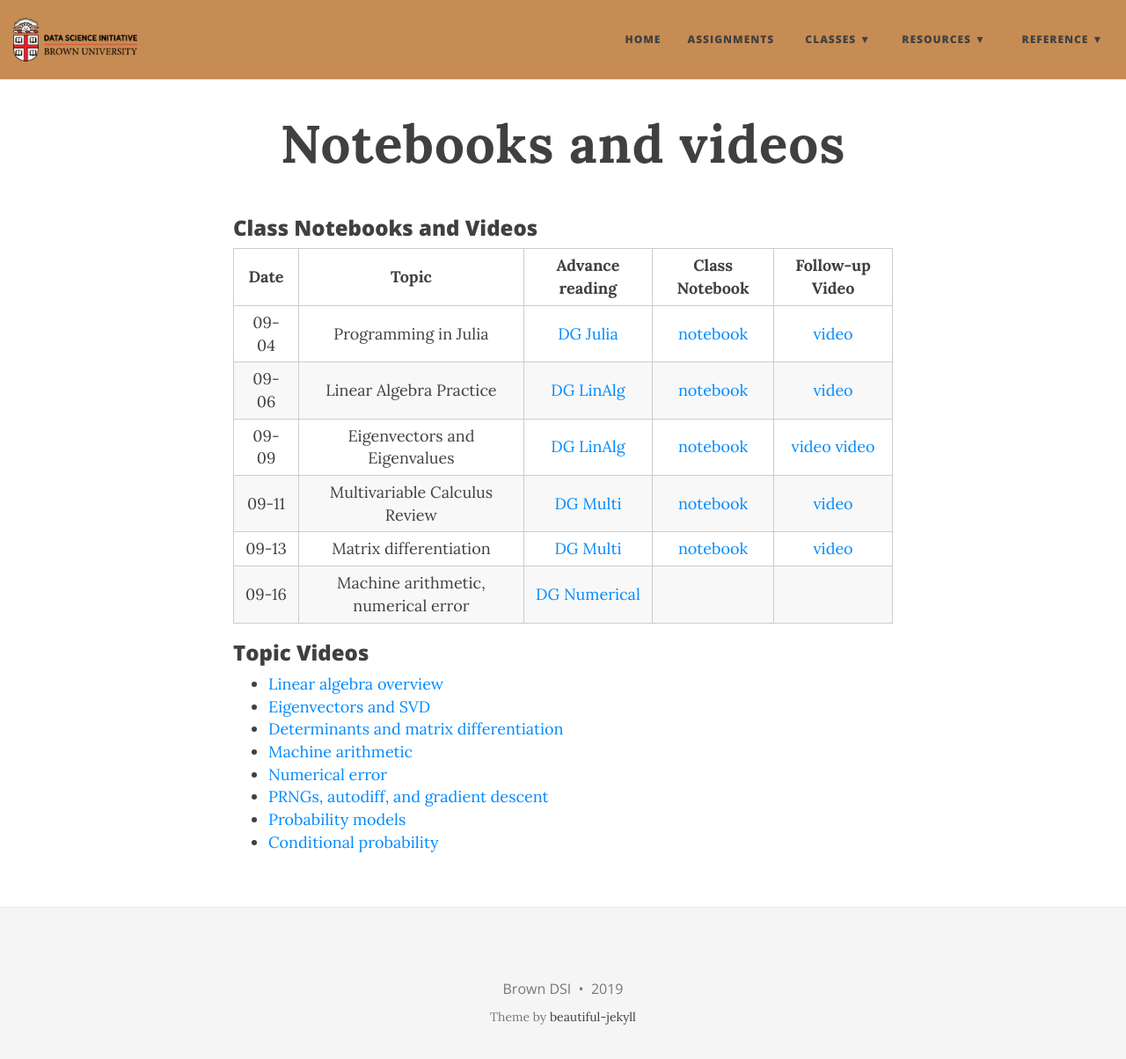
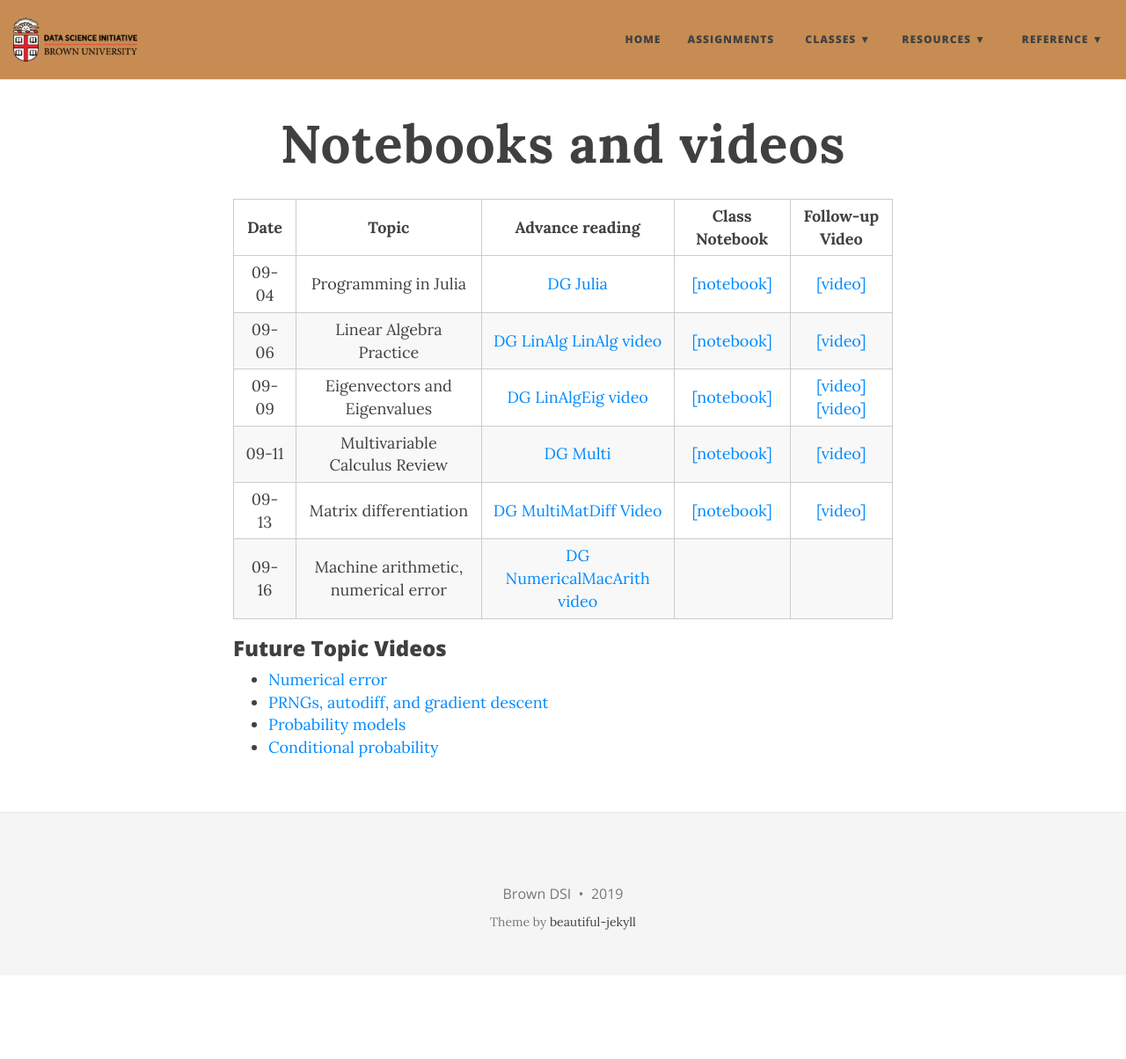
Before and after one commit to data1010/data1010.github.io, a Jekyll site: the page built from class.md, in a window 1280 px wide and 1217 px high. Shown: the top 1204 px of the window at 88% size. Built offline with Jekyll 4.4.1, drawn with Linux system fonts in a browser that asks for light colours; nearby versions of some CDN libraries.

Commit message:
HTML for table

```diff
--- a/class.md
+++ b/class.md
@@ -3,24 +3,64 @@ layout: page
 title: Notebooks and videos
 ---
 
-### Class Notebooks and Videos
+<table>
+  <thead>
+    <tr>
+      <th style="text-align: center">Date</th>
+      <th style="text-align: center">Topic</th>
+      <th style="text-align: center">Advance reading</th>
+      <th style="text-align: center">Class Notebook</th>
+      <th style="text-align: center">Follow-up Video</th>
+    </tr>
+  </thead>
+  <tbody>
+    <tr>
+      <td style="text-align: center">09-04</td>
+      <td style="text-align: center">Programming in Julia</td>
+      <td style="text-align: center"><a href="https://mathigon.org/course/programming-in-julia">DG Julia</a></td>
+      <td style="text-align: center"><a href="https://github.com/data1010/problem-sets/tree/master/09-04">[notebook]</a></td>
+      <td style="text-align: center"><a href="https://youtu.be/nfVHIY_IMF0">[video]</a></td>
+    </tr>
+    <tr>
+      <td style="text-align: center">09-06</td>
+      <td style="text-align: center">Linear Algebra Practice</td>
+      <td style="text-align: center"><a href="https://mathigon.org/course/linear-algebra">DG LinAlg</a> <a href="https://www.youtube.com/watch?v=pz0WmaOU9Xg">LinAlg video</a></td>
+      <td style="text-align: center"><a href="https://github.com/data1010/problem-sets/tree/master/09-06">[notebook]</a></td>
+      <td style="text-align: center"><a href="https://youtu.be/Dm7ebJmrBl0">[video]</a></td>
+    </tr>
+    <tr>
+      <td style="text-align: center">09-09</td>
+      <td style="text-align: center">Eigenvectors and Eigenvalues</td>
+      <td style="text-align: center"><a href="https://mathigon.org/course/linear-algebra">DG LinAlg</a><a href="https://www.youtube.com/watch?v=EMpJ_8hM94c">Eig video</a></td>
+      <td style="text-align: center"><a href="https://github.com/data1010/problem-sets/tree/master/09-09">[notebook]</a></td>
+      <td style="text-align: center"><a href="https://youtu.be/nhK8-CZw0bM">[video]</a> <a href="https://youtu.be/hNWP2HgqKZc">[video]</a></td>
+    </tr>
+    <tr>
+      <td style="text-align: center">09-11</td>
+      <td style="text-align: center">Multivariable Calculus Review</td>
+      <td style="text-align: center"><a href="https://mathigon.org/course/multivariable-calculus">DG Multi</a></td>
+      <td style="text-align: center"><a href="https://github.com/data1010/problem-sets/tree/master/09-11">[notebook]</a></td>
+      <td style="text-align: center"><a href="https://youtu.be/EycEXezPLKo">[video]</a></td>
+    </tr>
+    <tr>
+      <td style="text-align: center">09-13</td>
+      <td style="text-align: center">Matrix differentiation</td>
+      <td style="text-align: center"><a href="https://mathigon.org/course/multivariable-calculus">DG Multi</a><a href="https://www.youtube.com/watch?v=E9xBvB0wxWI">MatDiff Video</a></td>
+      <td style="text-align: center"><a href="https://github.com/data1010/problem-sets/tree/master/09-13">[notebook]</a></td>
+      <td style="text-align: center"><a href="https://youtu.be/T8w4BHUCiRo">[video]</a></td>
+    </tr>
+    <tr>
+      <td style="text-align: center">09-16</td>
+      <td style="text-align: center">Machine arithmetic, numerical error</td>
+      <td style="text-align: center"><a href="https://mathigon.org/course/numerical-computing">DG Numerical</a><a href="https://www.youtube.com/watch?v=OLSASJ3b24c">MacArith video</a></td>
+      <td style="text-align: center"> </td>
+      <td style="text-align: center"> </td>
+    </tr>
+  </tbody>
+</table>
 
-|  Date |                         Topic       |                                                Advance reading |                                             Class Notebook             |                       Follow-up Video |
-|:-----:|:-----------------------------------:|:--------------------------------------------------------------:|:----------------------------------------------------------------------:|:-------------------------------------:|
-| 09-04 |          Programming in Julia       |   [DG Julia](https://mathigon.org/course/programming-in-julia) | [notebook](https://github.com/data1010/problem-sets/tree/master/09-04) | [video](https://youtu.be/nfVHIY_IMF0) |
-| 09-06 |       Linear Algebra Practice       |        [DG LinAlg](https://mathigon.org/course/linear-algebra) | [notebook](https://github.com/data1010/problem-sets/tree/master/09-06) | [video](https://youtu.be/Dm7ebJmrBl0) |
-| 09-09 |  Eigenvectors and Eigenvalues       |        [DG LinAlg](https://mathigon.org/course/linear-algebra) | [notebook](https://github.com/data1010/problem-sets/tree/master/09-09) | [video](https://youtu.be/nhK8-CZw0bM) [video](https://youtu.be/hNWP2HgqKZc)|
-| 09-11 | Multivariable Calculus Review       | [DG Multi](https://mathigon.org/course/multivariable-calculus) | [notebook](https://github.com/data1010/problem-sets/tree/master/09-11) | [video](https://youtu.be/EycEXezPLKo) |
-| 09-13 |        Matrix differentiation       | [DG Multi](https://mathigon.org/course/multivariable-calculus) | [notebook](https://github.com/data1010/problem-sets/tree/master/09-13) | [video](https://youtu.be/T8w4BHUCiRo) |
-| 09-16 | Machine arithmetic, numerical error | [DG Numerical](https://mathigon.org/course/numerical-computing)|                                                                        |                                       |
+### Future Topic Videos
 
-
-### Topic Videos
-
-* [Linear algebra overview](https://www.youtube.com/watch?v=pz0WmaOU9Xg)
-* [Eigenvectors and SVD](https://www.youtube.com/watch?v=EMpJ_8hM94c)
-* [Determinants and matrix differentiation](https://www.youtube.com/watch?v=E9xBvB0wxWI)
-* [Machine arithmetic](https://www.youtube.com/watch?v=OLSASJ3b24c)
 * [Numerical error](https://www.youtube.com/watch?v=BJZrpi4vZWg)
 * [PRNGs, autodiff, and gradient descent](https://www.youtube.com/watch?v=qM9EmmUtX_c)
 * [Probability models](https://www.youtube.com/watch?v=zEwXXE4fWRc)
```
